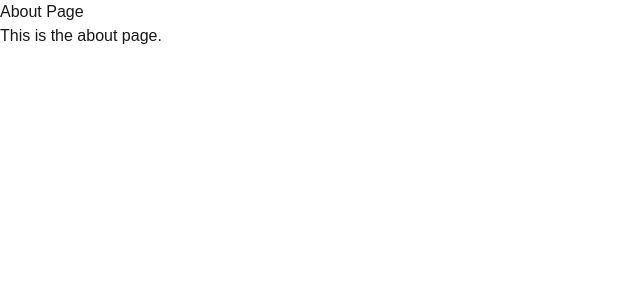
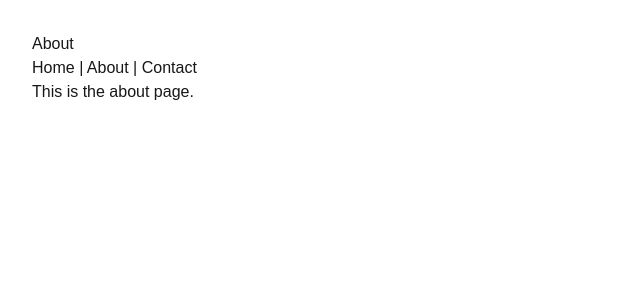
Before and after one commit to YochananBear/my-watches-website, a Next.js app: page /about in a window 1280 px wide. Shown: the top 300 px of the page, without its empty margins (0-640 px from the left). Built offline with nearby package versions, Linux system fonts and the light colour scheme.

Commit message:
Update homepage with final content

```diff
--- a/app/about/page.js
+++ b/app/about/page.js
@@ -1,8 +1,11 @@
 export default function About() {
   return (
-    <div>
-      <h1>About Page</h1>
+    <main style={{ padding: "2rem", fontFamily: "Arial" }}>
+      <h1>About</h1>
+      <nav>
+        <a href="/">Home</a> | <a href="/about">About</a> | <a href="/contact">Contact</a>
+      </nav>
       <p>This is the about page.</p>
-    </div>
+    </main>
   );
 }
--- a/app/contact/page.js
+++ b/app/contact/page.js
@@ -1,8 +1,11 @@
 export default function Contact() {
   return (
-    <div>
-      <h1>Contact Page</h1>
+    <main style={{ padding: "2rem", fontFamily: "Arial" }}>
+      <h1>Contact</h1>
+      <nav>
+        <a href="/">Home</a> | <a href="/about">About</a> | <a href="/contact">Contact</a>
+      </nav>
       <p>This is the contact page.</p>
-    </div>
+    </main>
   );
 }
```
